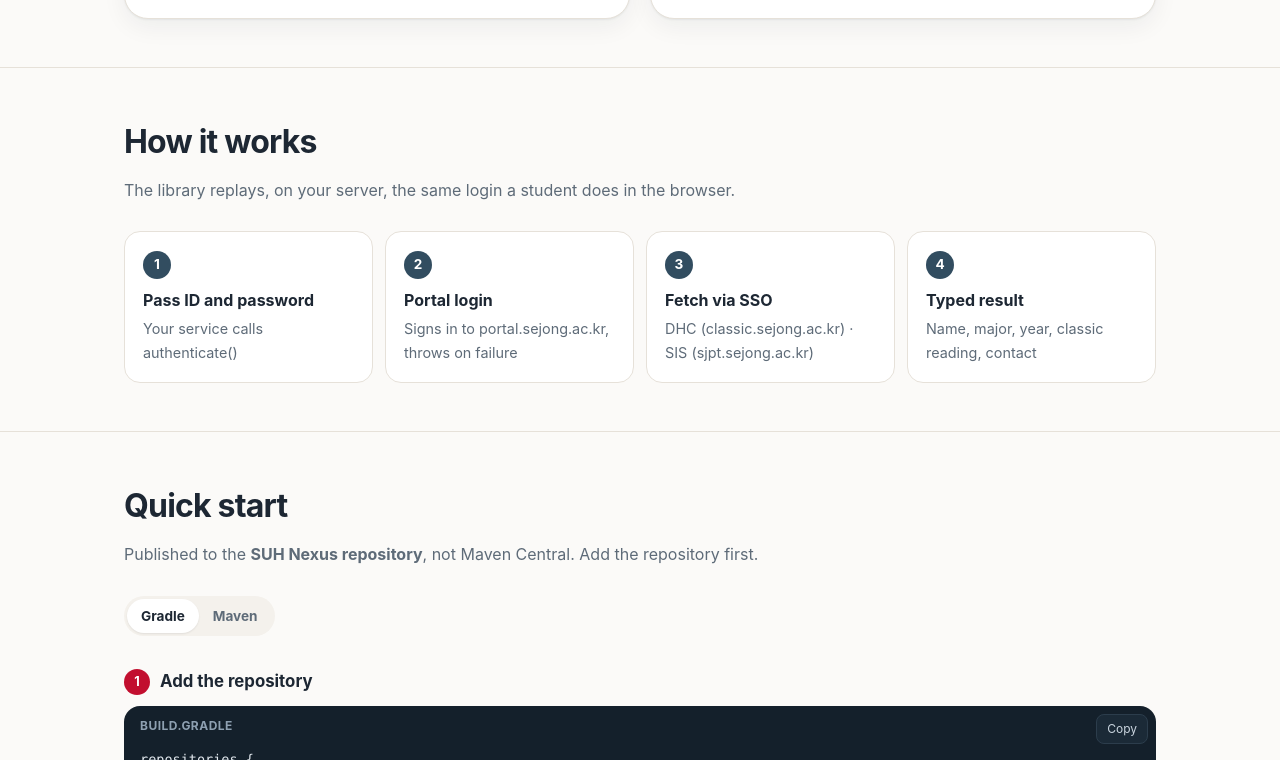
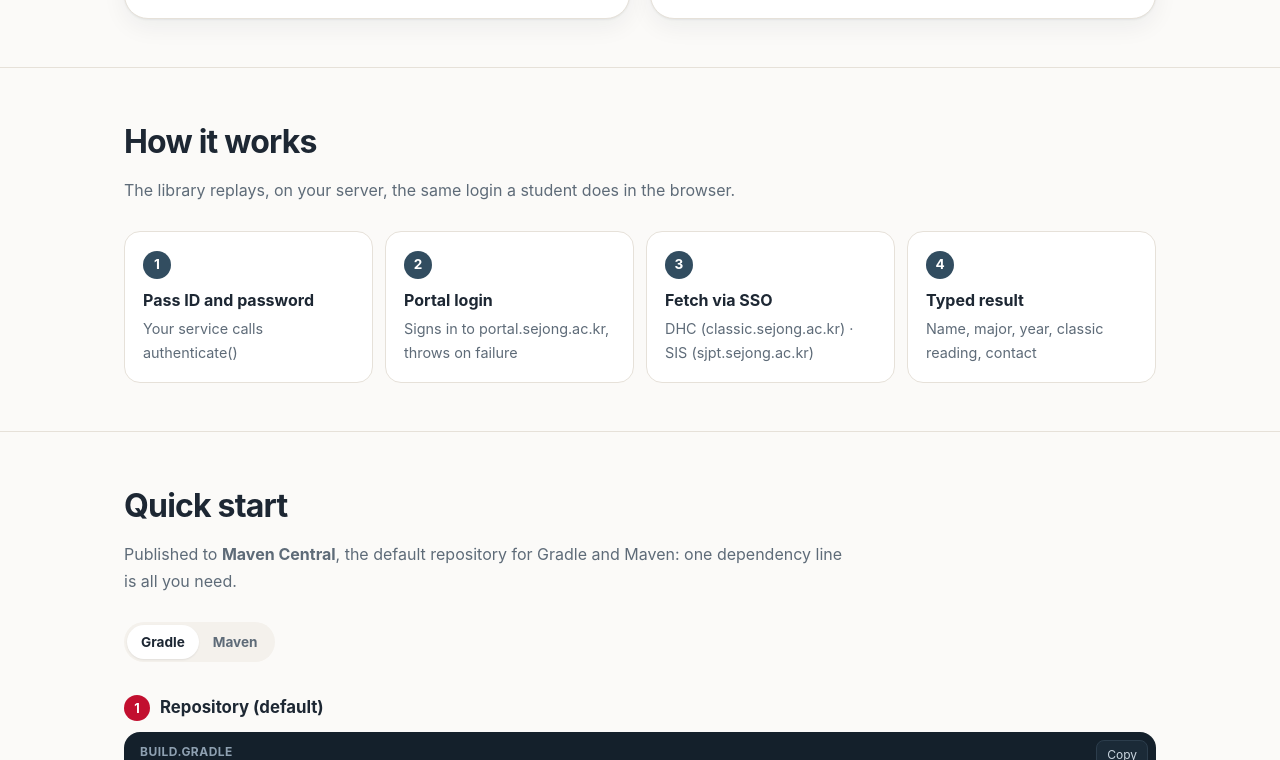
Before and after one commit to Cassiiopeia/SUH-sejong-univ-auth, a plain HTML site: page index.html in a window 1280 px wide. Shown: the part 2040-2800 px from the top of the page. Drawn offline with Linux system fonts and the light colour scheme; a web font is replaced by a local one.

Commit message:
Python, Node 패키지 추가와 Maven Central, PyPI, npm 배포 : docs : 소개 페이지 Java 빠른 시작을 Maven Central 기준(저장소 추가 단계 제거, 1.2.16, Central 배지)으로 갱신 https://github.com/Cassiiopeia/pro-sejong-auth/issues/23

```diff
--- a/index.html
+++ b/index.html
@@ -223,7 +223,7 @@ footer a{color:var(--text-muted)}
           <a class="button" href="#quick-start" data-i18n="heroStart">설치 방법 보기</a>
         </div>
         <div class="meta-row">
-          <img src="https://img.shields.io/nexus/r/kr.suhsaechan/sejong-univ-auth?server=https%3A%2F%2Fnexus.suhsaechan.kr&label=Nexus&color=C20F2F" alt="Nexus latest version">
+          <img src="https://img.shields.io/maven-central/v/kr.suhsaechan/sejong-univ-auth?label=Maven%20Central&color=C20F2F" alt="Maven Central latest version">
           <img src="https://img.shields.io/badge/license-MIT-324D60" alt="MIT License">
           <img src="https://img.shields.io/github/stars/Cassiiopeia/pro-sejong-auth?style=flat&color=324D60" alt="GitHub stars">
         </div>
@@ -322,38 +322,33 @@ result.getMajor();   <span class="comment">// "컴퓨터공학과"</span></pre><
   <section class="block" id="quick-start">
     <div class="container">
       <h2 class="section-title" data-i18n="quickTitle">빠른 시작</h2>
-      <p class="section-lead" data-i18n-html="quickLead">Maven Central이 아니라 <b>SUH Nexus 저장소</b>에서 배포합니다. 저장소를 먼저 추가하세요.</p>
+      <p class="section-lead" data-i18n-html="quickLead"><b>Maven Central</b>에서 배포합니다. Gradle·Maven 기본 저장소라 의존성 한 줄이면 됩니다.</p>
       <div class="tab-list" role="tablist" id="build-tool-tabs" style="margin-bottom:8px">
         <button class="tab-button" type="button" role="tab" aria-selected="true" data-build-tool="gradle">Gradle</button>
         <button class="tab-button" type="button" role="tab" aria-selected="false" data-build-tool="maven">Maven</button>
       </div>
 
-      <h3 class="step-title"><b>1</b><span data-i18n="step1">저장소 추가</span></h3>
+      <h3 class="step-title"><b>1</b><span data-i18n="step1">저장소 (기본값)</span></h3>
       <div class="code-block" data-build-tool-panel="gradle"><span class="code-block-label">build.gradle</span><button class="copy-button" type="button" data-i18n="copy">복사</button>
 <pre>repositories {
     mavenCentral()
-    maven { url <span class="string">"https://nexus.suhsaechan.kr/repository/maven-releases/"</span> }
+    <span class="comment">// Maven Central 은 기본 저장소 (추가 설정 없음)</span>
 }</pre></div>
       <div class="code-block" data-build-tool-panel="maven" hidden><span class="code-block-label">pom.xml</span><button class="copy-button" type="button" data-i18n="copy">복사</button>
-<pre>&lt;repositories&gt;
-    &lt;repository&gt;
-        &lt;id&gt;suh-nexus&lt;/id&gt;
-        &lt;url&gt;https://nexus.suhsaechan.kr/repository/maven-releases/&lt;/url&gt;
-    &lt;/repository&gt;
-&lt;/repositories&gt;</pre></div>
+<pre>&lt;!-- Maven Central 은 기본 저장소 (repositories 설정 불필요) --&gt;</pre></div>
 
       <h3 class="step-title"><b>2</b><span data-i18n="step2">의존성 추가</span></h3>
       <div class="code-block" data-build-tool-panel="gradle"><span class="code-block-label">build.gradle</span><button class="copy-button" type="button" data-i18n="copy">복사</button>
 <pre>dependencies {
-    implementation <span class="string">"kr.suhsaechan:sejong-univ-auth:<span class="library-version">1.2.12</span>"</span>
+    implementation <span class="string">"kr.suhsaechan:sejong-univ-auth:<span class="library-version">1.2.16</span>"</span>
 }</pre></div>
       <div class="code-block" data-build-tool-panel="maven" hidden><span class="code-block-label">pom.xml</span><button class="copy-button" type="button" data-i18n="copy">복사</button>
 <pre>&lt;dependency&gt;
     &lt;groupId&gt;kr.suhsaechan&lt;/groupId&gt;
     &lt;artifactId&gt;sejong-univ-auth&lt;/artifactId&gt;
-    &lt;version&gt;<span class="library-version">1.2.12</span>&lt;/version&gt;
+    &lt;version&gt;<span class="library-version">1.2.16</span>&lt;/version&gt;
 &lt;/dependency&gt;</pre></div>
-      <p class="section-lead" style="margin:-4px 0 0;font-size:.9rem" data-i18n-html="versionHint">최신 버전은 위 Nexus 배지에서 확인하세요.</p>
+      <p class="section-lead" style="margin:-4px 0 0;font-size:.9rem" data-i18n-html="versionHint">최신 버전은 위 Maven Central 배지에서 확인하세요.</p>
 
       <h3 class="step-title"><b>3</b><span data-i18n="step3">주입받아 호출</span></h3>
       <div class="code-block"><span class="code-block-label">AuthController.java</span><button class="copy-button" type="button" data-i18n="copy">복사</button>
@@ -510,8 +505,8 @@ const MESSAGES = {
     flowTitle: '어떻게 동작하나요', flowLead: '라이브러리는 사용자가 브라우저에서 하는 로그인을 서버에서 그대로 재현합니다.',
     flow1Title: '학번·비밀번호 전달', flow1Body: '내 서비스가 authenticate() 호출', flow2Title: '포털 로그인', flow2Body: 'portal.sejong.ac.kr 로그인, 실패 시 즉시 예외',
     flow3Title: 'SSO로 정보 조회', flow3Body: 'DHC(classic.sejong.ac.kr) · SIS(sjpt.sejong.ac.kr)', flow4Title: '결과 객체 반환', flow4Body: '이름, 학과, 학년, 고전독서, 연락처',
-    quickTitle: '빠른 시작', quickLead: 'Maven Central이 아니라 <b>SUH Nexus 저장소</b>에서 배포합니다. 저장소를 먼저 추가하세요.',
-    step1: '저장소 추가', step2: '의존성 추가', step3: '주입받아 호출', versionHint: '최신 버전은 위 Nexus 배지에서 확인하세요.',
+    quickTitle: '빠른 시작', quickLead: '<b>Maven Central</b>에서 배포합니다. Gradle·Maven 기본 저장소라 의존성 한 줄이면 됩니다.',
+    step1: '저장소 (기본값)', step2: '의존성 추가', step3: '주입받아 호출', versionHint: '최신 버전은 위 Maven Central 배지에서 확인하세요.',
     usageTitle: '사용법', usageLead: '필요한 정보에 맞는 메서드를 고르세요. 통합 인증은 연락처 조회가 실패해도 학생 정보는 돌려줍니다.',
     colMethod: '메서드', colUse: '용도', colReturn: '반환',
     useIntegrated: '통합: 학생 정보 + 고전독서 + 연락처', useDhc: '학생 정보 + 고전독서 (보장)', useSis: '학생 정보 + 연락처 (보장)',
@@ -556,8 +551,8 @@ const MESSAGES = {
     flowTitle: 'How it works', flowLead: 'The library replays, on your server, the same login a student does in the browser.',
     flow1Title: 'Pass ID and password', flow1Body: 'Your service calls authenticate()', flow2Title: 'Portal login', flow2Body: 'Signs in to portal.sejong.ac.kr, throws on failure',
     flow3Title: 'Fetch via SSO', flow3Body: 'DHC (classic.sejong.ac.kr) · SIS (sjpt.sejong.ac.kr)', flow4Title: 'Typed result', flow4Body: 'Name, major, year, classic reading, contact',
-    quickTitle: 'Quick start', quickLead: 'Published to the <b>SUH Nexus repository</b>, not Maven Central. Add the repository first.',
-    step1: 'Add the repository', step2: 'Add the dependency', step3: 'Inject and call', versionHint: 'Check the Nexus badge above for the latest version.',
+    quickTitle: 'Quick start', quickLead: 'Published to <b>Maven Central</b>, the default repository for Gradle and Maven: one dependency line is all you need.',
+    step1: 'Repository (default)', step2: 'Add the dependency', step3: 'Inject and call', versionHint: 'Check the Maven Central badge above for the latest version.',
     usageTitle: 'Usage', usageLead: 'Pick the method for the data you need. Integrated auth still returns student info if the contact lookup fails.',
     colMethod: 'Method', colUse: 'Use', colReturn: 'Returns',
     useIntegrated: 'Integrated: student info + classic reading + contact', useDhc: 'Student info + classic reading (guaranteed)', useSis: 'Student info + contact (guaranteed)',
```
